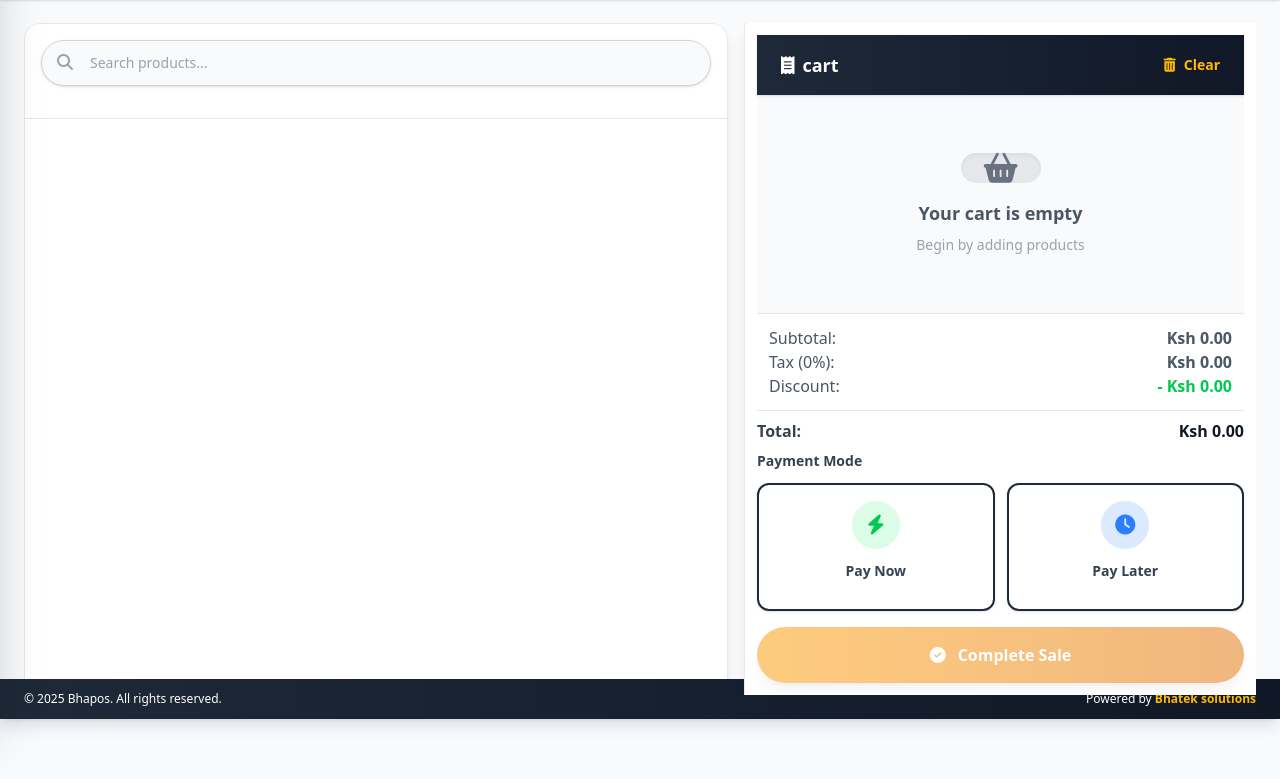
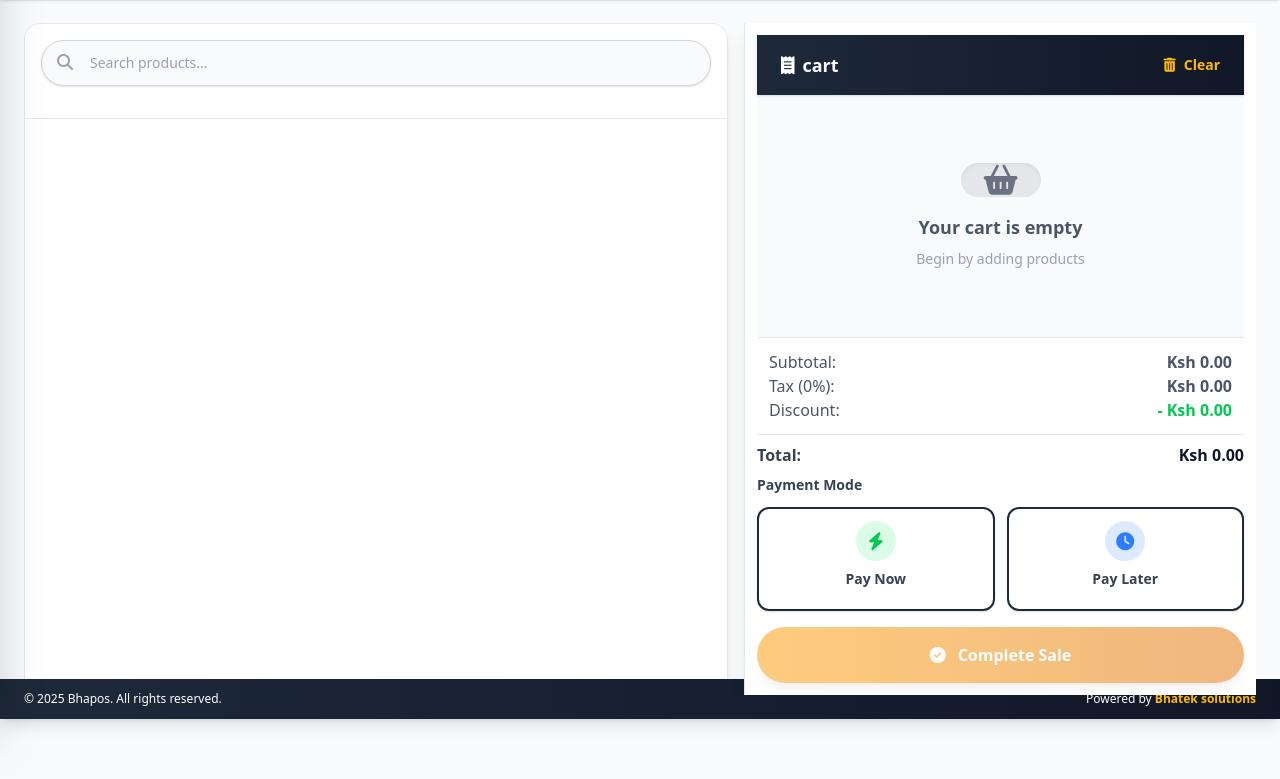
Before and after one commit to Afuyah/Bhatekpos-saas, a Python web app: template app/templates/sales/pos.html in a window 1280 px wide. Shown: the part 81-860 px from the top of the page. Run offline with Jinja, Linux system fonts and the light colour scheme; the template is opened without the code that fills it, so the values that code supplies are empty; style sheets or scripts are compiled from the project's sources.

Commit message:
checkout settings

```diff
--- a/app/templates/sales/pos.html
+++ b/app/templates/sales/pos.html
@@ -269,21 +269,21 @@
     <label class="block text-gray-700 dark:text-gray-200 text-sm font-semibold mb-3">Payment Mode</label>
     <div class="grid grid-cols-2 gap-3" id="payment-modes">
         <!-- Pay Now -->
-            <button class="payment-mode flex flex-col items-center justify-center py-4 border-2 rounded-xl transition-all shadow-sm hover:shadow-md group" data-mode="pay_now" aria-label="Pay Now">
-                <div class="w-12 h-12 rounded-full bg-green-100 dark:bg-green-900/30 flex items-center justify-center text-green-500 dark:text-green-400 mb-3 group-hover:bg-green-200 dark:group-hover:bg-green-900/50 transition-colors">
-                    <i class="fas fa-bolt text-xl"></i>
+        <button class="payment-mode flex flex-col items-center justify-center py-3 border-2 rounded-xl transition-all shadow-sm hover:shadow-md group" data-mode="pay_now" aria-label="Pay Now">
+            <div class="w-10 h-10 rounded-full bg-green-100 dark:bg-green-900/30 flex items-center justify-center text-green-500 dark:text-green-400 mb-2 group-hover:bg-green-200 dark:group-hover:bg-green-900/50 transition-colors">
+                <i class="fas fa-bolt text-lg"></i>
             </div>
             <span class="text-sm font-semibold text-gray-700 dark:text-gray-300">Pay Now</span>
-                <div class="mt-2 w-6 h-1 bg-transparent rounded-full group-hover:bg-green-500 transition-colors"></div>
+            <div class="mt-1 w-6 h-1 bg-transparent rounded-full group-hover:bg-green-500 transition-colors"></div>
         </button>
 
         <!-- Pay Later -->
-            <button class="payment-mode flex flex-col items-center justify-center py-4 border-2 rounded-xl transition-all shadow-sm hover:shadow-md group" data-mode="pay_later" aria-label="Pay Later">
-                <div class="w-12 h-12 rounded-full bg-blue-100 dark:bg-blue-900/30 flex items-center justify-center text-blue-500 dark:text-blue-400 mb-3 group-hover:bg-blue-200 dark:group-hover:bg-blue-900/50 transition-colors">
-                    <i class="fas fa-clock text-xl"></i>
+        <button class="payment-mode flex flex-col items-center justify-center py-3 border-2 rounded-xl transition-all shadow-sm hover:shadow-md group" data-mode="pay_later" aria-label="Pay Later">
+            <div class="w-10 h-10 rounded-full bg-blue-100 dark:bg-blue-900/30 flex items-center justify-center text-blue-500 dark:text-blue-400 mb-2 group-hover:bg-blue-200 dark:group-hover:bg-blue-900/50 transition-colors">
+                <i class="fas fa-clock text-lg"></i>
             </div>
             <span class="text-sm font-semibold text-gray-700 dark:text-gray-300">Pay Later</span>
-                <div class="mt-2 w-6 h-1 bg-transparent rounded-full group-hover:bg-blue-500 transition-colors"></div>
+            <div class="mt-1 w-6 h-1 bg-transparent rounded-full group-hover:bg-blue-500 transition-colors"></div>
         </button>
     </div>
 </div>
@@ -293,18 +293,18 @@
     <label class="block text-gray-700 dark:text-gray-200 text-sm font-semibold mb-2">Payment Method</label>
     <div class="grid grid-cols-2 gap-3" id="payment-methods">
         <!-- Cash Payment -->
-            <button class="payment-method flex flex-col items-center justify-center py-3 border rounded-lg transition-all shadow-sm hover:shadow-md group" data-method="cash" aria-label="Cash Payment">
-                <div class="w-10 h-10 rounded-full bg-green-100 dark:bg-green-900/30 flex items-center justify-center text-green-500 dark:text-green-400 mb-2 group-hover:bg-green-200 dark:group-hover:bg-green-900/50 transition-colors">
-                    <i class="fas fa-money-bill-wave text-lg"></i>
+        <button class="payment-method flex flex-col items-center justify-center py-2 border rounded-lg transition-all shadow-sm hover:shadow-md group" data-method="cash" aria-label="Cash Payment">
+            <div class="w-8 h-8 rounded-full bg-green-100 dark:bg-green-900/30 flex items-center justify-center text-green-500 dark:text-green-400 mb-1 group-hover:bg-green-200 dark:group-hover:bg-green-900/50 transition-colors">
+                <i class="fas fa-money-bill-wave text-sm"></i>
             </div>
             <span class="text-xs font-semibold text-gray-700 dark:text-gray-300">Cash</span>
             <div class="mt-1 w-4 h-1 bg-transparent rounded-full group-hover:bg-green-500 transition-colors"></div>
         </button>
 
         <!-- Mobile Payment -->
-            <button class="payment-method flex flex-col items-center justify-center py-3 border rounded-lg transition-all shadow-sm hover:shadow-md group" data-method="mobile" aria-label="Mobile Payment">
-                <div class="w-10 h-10 rounded-full bg-purple-100 dark:bg-purple-900/30 flex items-center justify-center text-purple-500 dark:text-purple-400 mb-2 group-hover:bg-purple-200 dark:group-hover:bg-purple-900/50 transition-colors">
-                    <i class="fas fa-mobile-screen-button text-lg"></i>
+        <button class="payment-method flex flex-col items-center justify-center py-2 border rounded-lg transition-all shadow-sm hover:shadow-md group" data-method="mobile" aria-label="Mobile Payment">
+            <div class="w-8 h-8 rounded-full bg-purple-100 dark:bg-purple-900/30 flex items-center justify-center text-purple-500 dark:text-purple-400 mb-1 group-hover:bg-purple-200 dark:group-hover:bg-purple-900/50 transition-colors">
+                <i class="fas fa-mobile-screen-button text-sm"></i>
             </div>
             <span class="text-xs font-semibold text-gray-700 dark:text-gray-300">Mobile</span>
             <div class="mt-1 w-4 h-1 bg-transparent rounded-full group-hover:bg-purple-500 transition-colors"></div>
```
Also changed, not shown: app/grocery_saas.db. Lines whose indentation alone changed are shown as unchanged.
